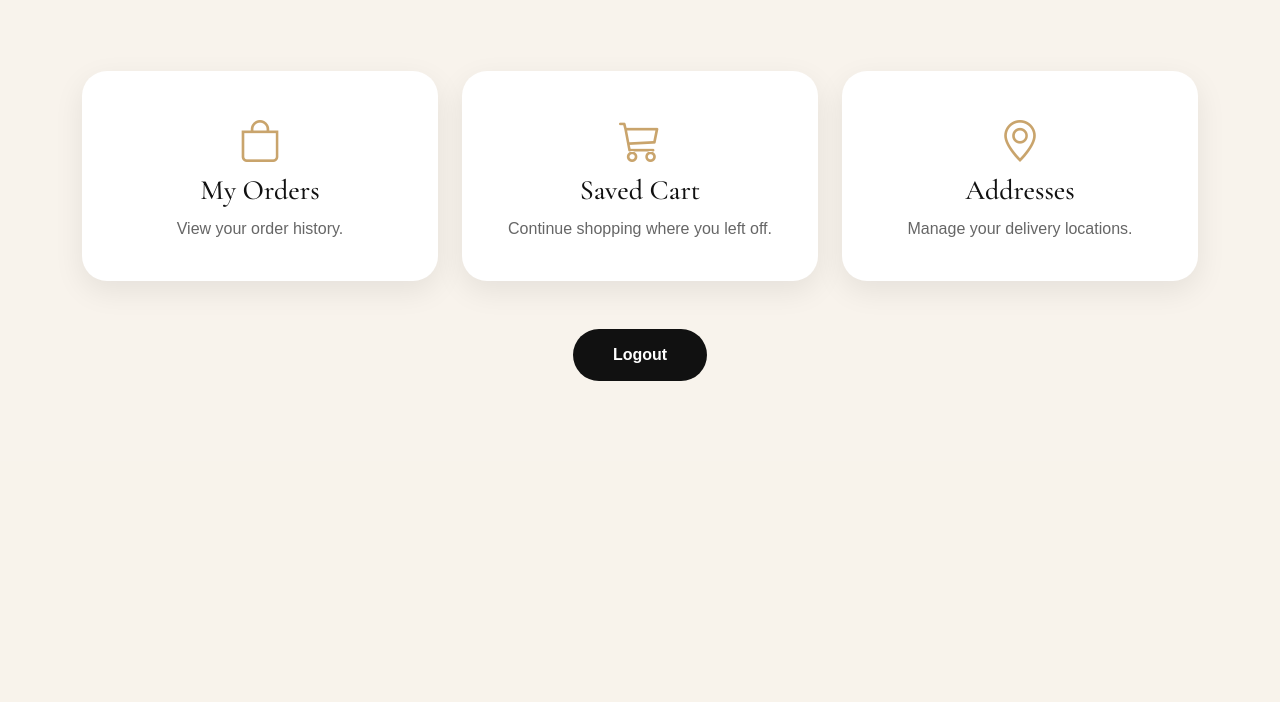
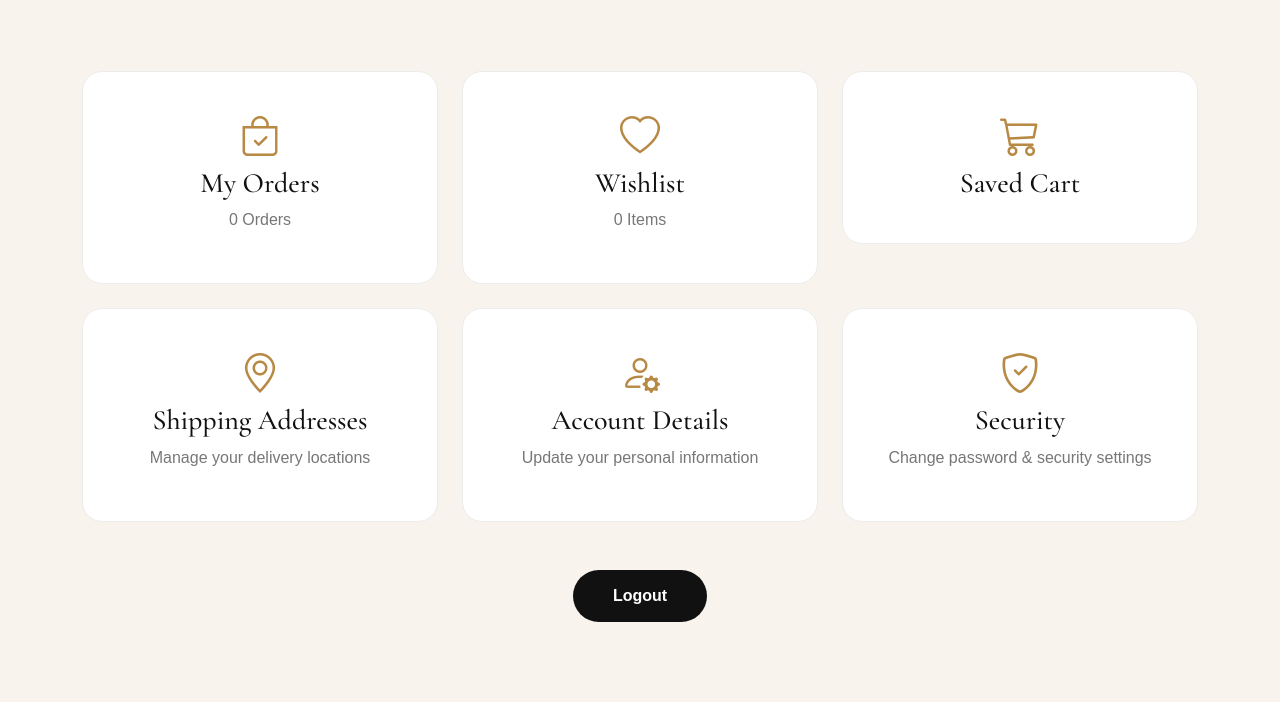
Before and after one commit to V-allary/HOUSE-OF-KAGENDO, a website: page account.html in a window 1280 px wide. Shown: the part 385-1087 px from the top of the page. Before the commit the page ends 846 px from the top, so only its background shows below. Drawn offline with nearby package versions, Linux system fonts and the light colour scheme; sample sign-in values are in the browser's storage.

Commit message:
Update files

```diff
--- a/account.html
+++ b/account.html
@@ -59,7 +59,7 @@
 
             </div>
 
-            <!-- ACCOUNT CARDS -->
+            <!-- ACCOUNT DASHBOARD -->
 
 <div class="row g-4 mt-4">
 
@@ -67,18 +67,32 @@
 
         <div class="account-card">
 
-                        <i class="bi bi-bag"></i>
+            <i class="bi bi-bag-check"></i>
 
             <h4>
-
                 My Orders
-
             </h4>
 
-                        <p>
+            <p id="orders-count">
+                0 Orders
+            </p>
 
-                            View your order history.
+        </div>
 
+    </div>
+
+    <div class="col-lg-4">
+
+        <div class="account-card">
+
+            <i class="bi bi-heart"></i>
+
+            <h4>
+                Wishlist
+            </h4>
+
+            <p id="wishlist-count">
+                0 Items
             </p>
 
         </div>
@@ -92,15 +106,11 @@
             <i class="bi bi-cart3"></i>
 
             <h4>
-
                 Saved Cart
-
             </h4>
 
-                        <p>
-
-                            Continue shopping where you left off.
-
+            <p id="cart-count">
+                0 Items
             </p>
 
         </div>
@@ -114,15 +124,47 @@
             <i class="bi bi-geo-alt"></i>
 
             <h4>
-
-                            Addresses
-
+                Shipping Addresses
             </h4>
 
             <p>
+                Manage your delivery locations
+            </p>
 
-                            Manage your delivery locations.
+        </div>
 
+    </div>
+
+    <div class="col-lg-4">
+
+        <div class="account-card">
+
+            <i class="bi bi-person-gear"></i>
+
+            <h4>
+                Account Details
+            </h4>
+
+            <p>
+                Update your personal information
+            </p>
+
+        </div>
+
+    </div>
+
+    <div class="col-lg-4">
+
+        <div class="account-card">
+
+            <i class="bi bi-shield-check"></i>
+
+            <h4>
+                Security
+            </h4>
+
+            <p>
+                Change password & security settings
             </p>
 
         </div>
@@ -130,7 +172,6 @@
     </div>
 
 </div>
-
             <!-- LOGOUT -->
 
             <div class="text-center mt-5">
@@ -148,10 +189,7 @@
         </div>
 
     </section>
-
     <script>
-
-        // CHECK IF USER IS LOGGED IN
 
         const token =
         localStorage.getItem("token");
@@ -161,8 +199,6 @@
             localStorage.getItem("user")
         );
 
-        // IF NOT LOGGED IN, SEND TO LOGIN PAGE
-
         if(!token || !user){
 
             window.location.href =
@@ -170,12 +206,10 @@
 
         }else{
 
-            // DISPLAY USER INFORMATION
-
             document.getElementById(
                 "account-name"
             ).innerText =
-            "Hello, " +
+            "Welcome back, " +
             user.firstName + " 👋";
 
             document.getElementById(
@@ -185,17 +219,56 @@
 
         }
 
+        // WISHLIST COUNT
+
+        const wishlist =
+        JSON.parse(
+            localStorage.getItem("wishlist")
+        ) || [];
+
+        document.getElementById(
+            "wishlist-count"
+        ).innerText =
+        wishlist.length + " Items";
+
+        // CART COUNT
+
+        const cart =
+        JSON.parse(
+            localStorage.getItem("cart")
+        ) || [];
+
+        let totalCart = 0;
+
+        cart.forEach(item=>{
+
+            totalCart += item.quantity;
+
+        });
+
+        document.getElementById(
+            "cart-count"
+        ).innerText =
+        totalCart + " Items";
+
+        // ORDERS
+
+        const orders =
+        JSON.parse(
+            localStorage.getItem("orders")
+        ) || [];
+
+        document.getElementById(
+            "orders-count"
+        ).innerText =
+        orders.length + " Orders";
+
         // LOGOUT
 
         function logout(){
 
-            localStorage.removeItem(
-                "token"
-            );
-
-            localStorage.removeItem(
-                "user"
-            );
+            localStorage.removeItem("token");
+            localStorage.removeItem("user");
 
             window.location.href =
             "index.html";
@@ -203,7 +276,6 @@
         }
 
         </script>
-
     </body>
 
     </html>
--- a/style.css
+++ b/style.css
@@ -3337,56 +3337,56 @@ a{
 }
 
 /* ACCOUNT CARDS */
-
 .account-card{
 
     background:#fff;
 
-    border-radius:25px;
-
-    padding:40px 30px;
+    border-radius:20px;
+
+    padding:35px;
 
     text-align:center;
 
-    height:100%;
-
-    box-shadow:0 10px 30px rgba(0,0,0,.08);
-
-    transition:.4s ease;
+    transition:.35s;
+
+    cursor:pointer;
+
+    border:1px solid #ececec;
+
 }
 
 .account-card:hover{
 
     transform:translateY(-8px);
 
-    box-shadow:0 15px 40px rgba(0,0,0,.12);
+    box-shadow:0 20px 45px rgba(0,0,0,.08);
+
 }
 
 .account-card i{
 
-    font-size:42px;
-
-    color:#c9a46c;
-
-    margin-bottom:20px;
+    font-size:40px;
+
+    color:#b88944;
+
+    margin-bottom:15px;
+
 }
 
 .account-card h4{
 
-    font-family:'Cormorant Garamond', serif;
+    font-family:"Cormorant Garamond",serif;
 
     font-size:28px;
 
-    margin-bottom:10px;
-
-    color:#111;
 }
 
 .account-card p{
 
-    color:#666;
-
-    margin:0;
+    color:#777;
+
+    margin-top:8px;
+
 }
 
 /* LOGOUT BUTTON */
```
Also changed, not shown: index.html (+1 -1 lines), login.html (+1 -1 lines), main.js (+34 -0 lines). Lines whose indentation alone changed are shown as unchanged.
